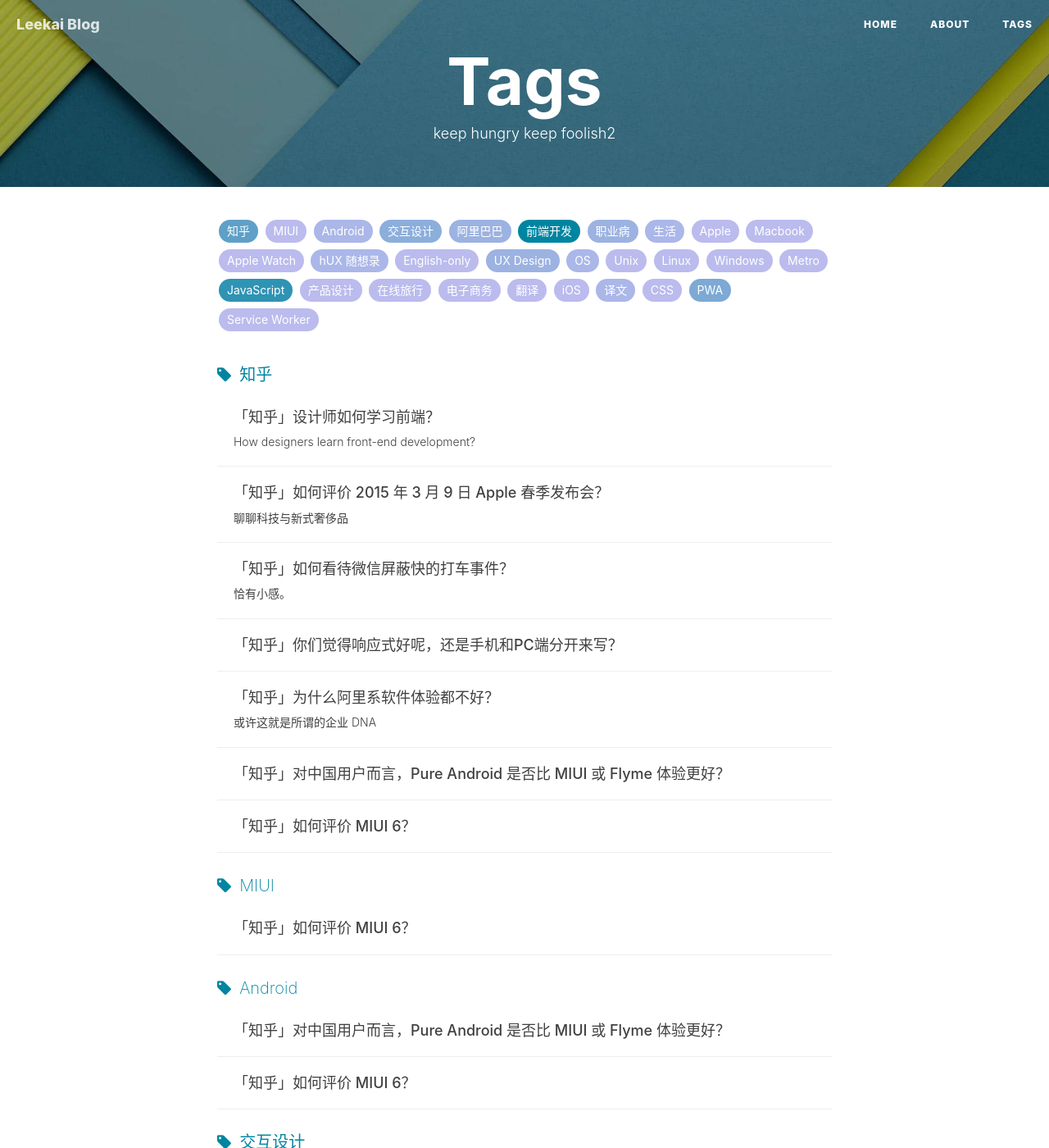
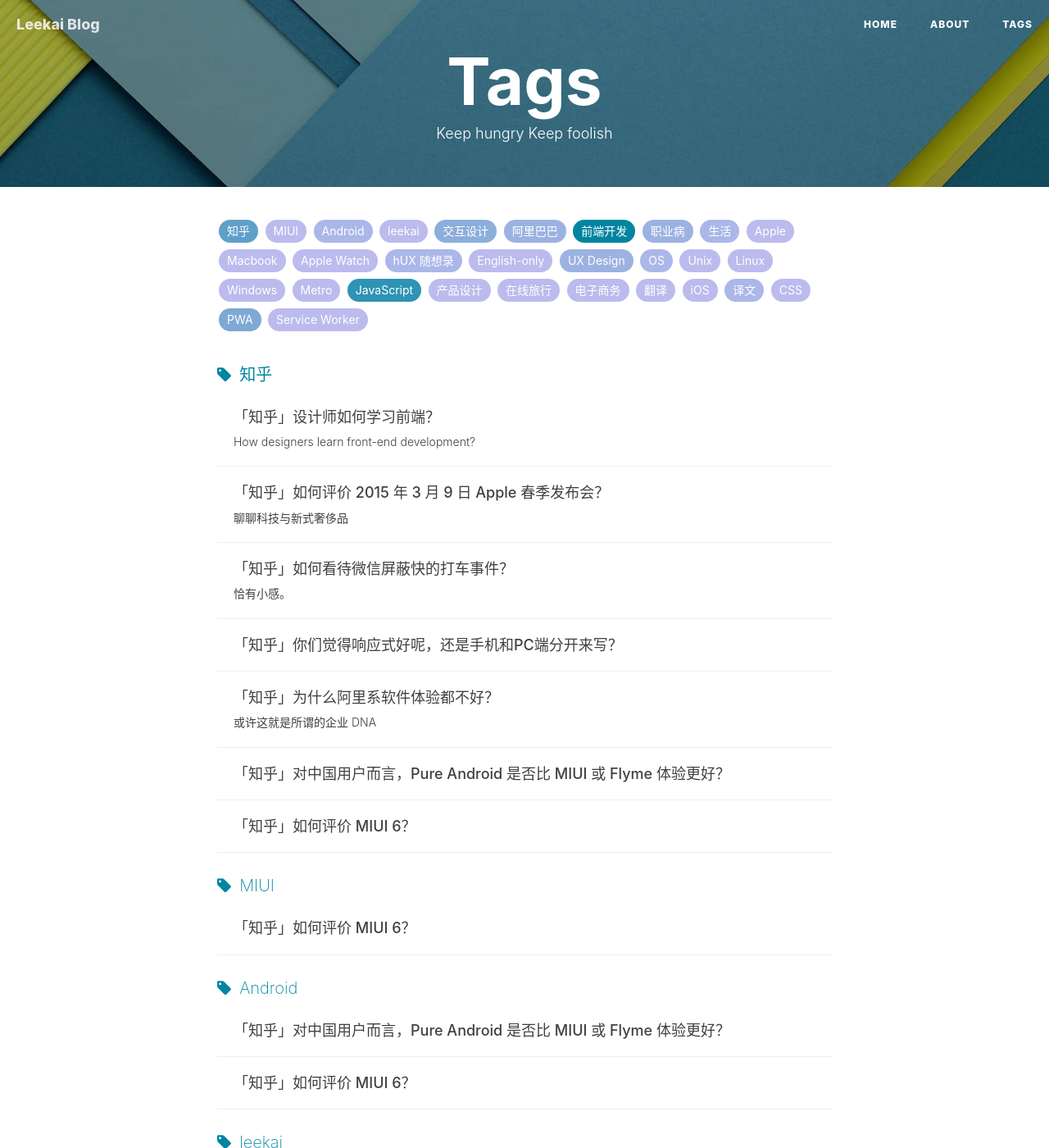
Before and after one commit to xtf115/xtf115.github.io, a Jekyll site: the page built from tags.html, in a window 1280 px wide and 1400 px high. Shown: the whole window at 82% size. Built offline with Jekyll 4.4.1, drawn with Linux system fonts in a browser that asks for light colours; nearby versions of some CDN libraries; comment, search, counter and statistics services are not loaded.

```diff
--- a/_posts/2014-08-16-miui6.markdown
+++ b/_posts/2014-08-16-miui6.markdown
@@ -8,6 +8,7 @@ tags:
     - 知乎
     - MIUI
     - Android
+    - leekai
 ---
 
 > 这篇文章转载自[我在知乎上的回答](http://www.zhihu.com/question/24783844/answer/29286896)
--- a/index.html
+++ b/index.html
@@ -1,6 +1,6 @@
 ---
 layout: page
-description: "一生想做浪漫极客"
+description: "做一个浪漫的Coder"
 ---
 
 {% for post in paginator.posts %}
--- a/tags.html
+++ b/tags.html
@@ -1,7 +1,7 @@
 ---
 title: Tags
 layout: default
-description: keep hungry keep foolish2
+description: Keep hungry Keep foolish
 header-img: "img/tag-bg.jpg"
 ---
 
```
Also changed, not shown: pwa/manifest.json.
